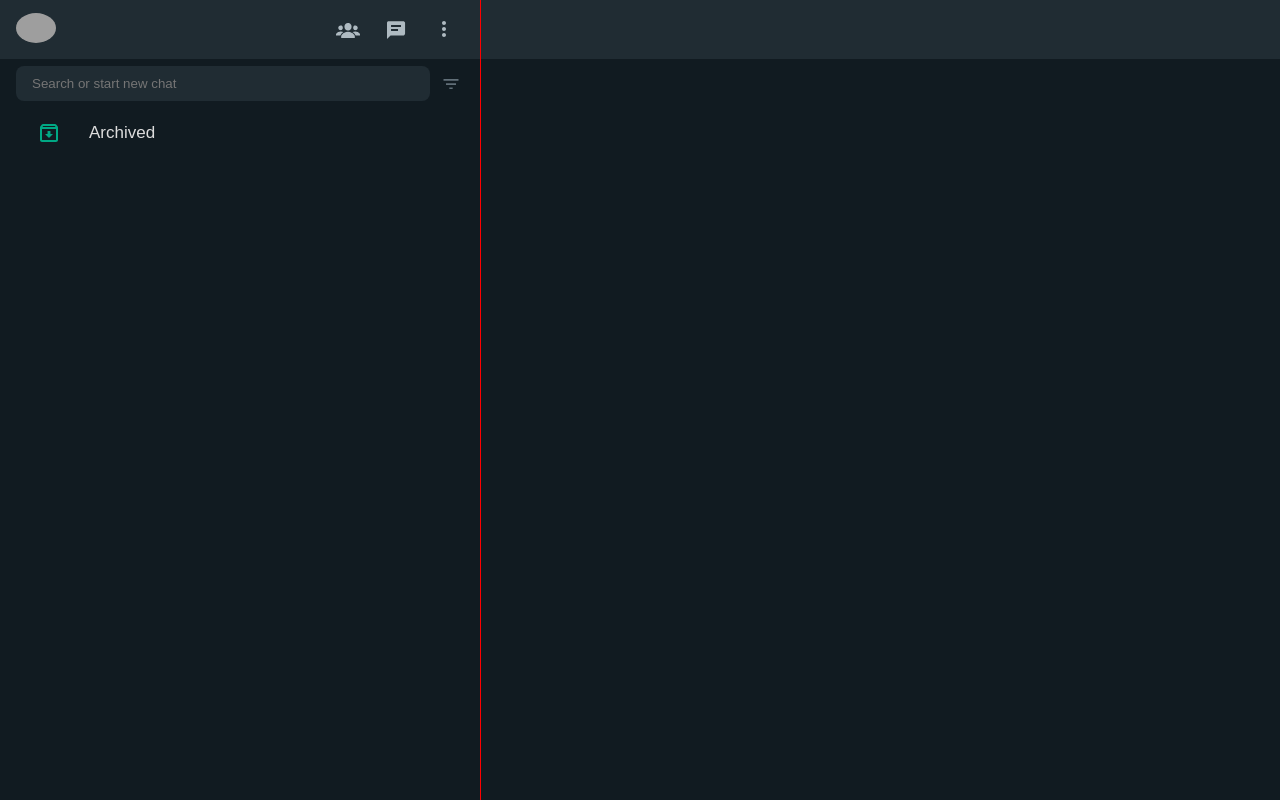
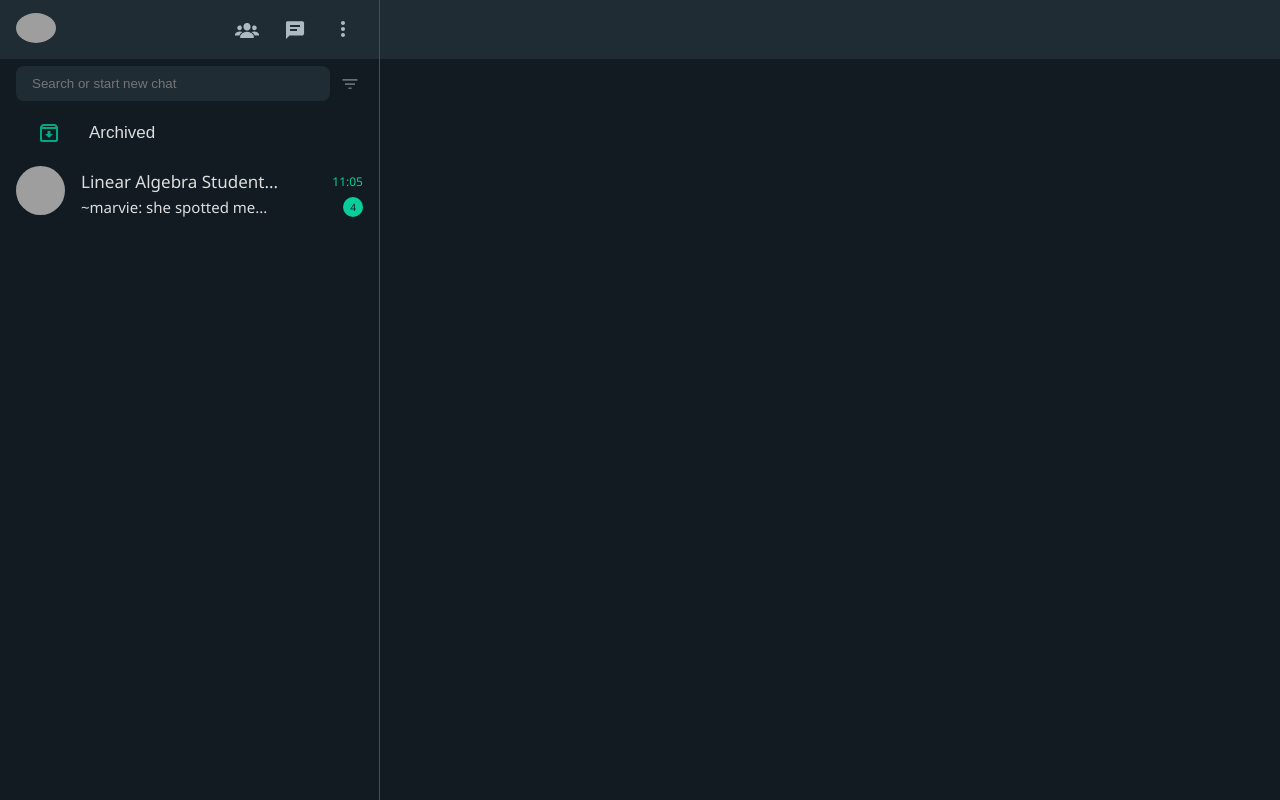
Before and after one commit to NgcoboAyanda/chatapp, a React (Create React App) app: page / in a window 1280 px wide. Built offline with nearby package versions, Linux system fonts and the light colour scheme; grey boxes are pictures that could not be loaded.

Commit message:
created and styled ChatCard component

```diff
--- a/public/index.html
+++ b/public/index.html
@@ -7,7 +7,7 @@
     <meta name="theme-color" content="#000000" />
     <meta
       name="description"
-      content="Web site created using create-react-app"
+      content="Whatsapp Web Clone by Ayanda Ngcobo"
     />
     <link rel="apple-touch-icon" href="%PUBLIC_URL%/logo192.png" />
     <!--
@@ -24,7 +24,7 @@
       work correctly both with client-side routing and a non-root public URL.
       Learn how to configure a non-root public URL by running `npm run build`.
     -->
-    <title>React App</title>
+    <title>ChatApp</title>
   </head>
   <body>
     <noscript>You need to enable JavaScript to run this app.</noscript>
--- a/src/base/App.css
+++ b/src/base/App.css
@@ -11,6 +11,8 @@
 .app__chats{
   height: 100%;
   flex: 3;
+  min-width: 312px;
+  max-width: 380px;
   border-right: 1px solid red;
 }
 
@@ -20,6 +22,8 @@
   flex-direction: column;
 }
 
+
+
 .app__messages {
   flex: 5;
 }
--- a/src/base/hooks.ts
+++ b/src/base/hooks.ts
@@ -1,5 +1,16 @@
 import { TypedUseSelectorHook, useDispatch, useSelector} from 'react-redux'
 import type { RootState, AppDispatch } from './store'
+
+//function to convert timestamp to 24 hour time notation
+export const convertTimestampTo24Hour = (timestamp: number): string => {
+    const date = new Date(timestamp)
+    const hours = date.getHours()
+    let minutes = date.getMinutes()
+    const seconds = date.getSeconds()
+    //if mintes are less than 10, we want to add 0 as a prefix
+    return `${hours}:${minutes<10?`0${minutes}`: minutes}`
+}
+
 
 //Use throughout app instead of plain 'useDispatch' and 'useSelector'
 export const useAppDispatch: () => AppDispatch = useDispatch
--- /dev/null
+++ b/src/components/ChatCard/ChatCard.css
@@ -0,0 +1,89 @@
+.chat-card{
+    padding: 0 var(--space-mid);
+    cursor: pointer;
+    height: 72px;
+    transition: background-color 0.1s ease;
+    background-color: var(--card-backgroud-color);
+    --chat-title-font-size: var(--text-size-mid);
+
+    --chat-info-font-size: var(--text-size-normal);
+    --chat-info-time-font-size: 12px;
+    --chat-info-time-color: currentColor;
+
+    --card-backgroud-color: transparent;
+    --card-background-color-hover: #202c33;
+
+    --unread-count-text-color: var(--background-mid);
+    --unread-count-background-color: var(--color-primary-light);
+    --unread-count-font-size: 10px;
+}
+
+.chat-card_unread{
+    --chat-info-time-color: var(--color-primary-light)
+}
+
+.chat-card:hover{
+    background-color: var(--card-background-color-hover);
+}
+
+.chat-card > div {
+    height: 100%;
+    display: flex;
+    align-items: center;
+}
+
+.chat-card__profile-pic > div > img{
+    border-radius: 50%;
+    width: 49px;
+    height: 49px;
+}
+
+.chat-card__info{
+    flex: 1;
+    color: var(--text-color-light);
+    margin-left: var(--space-mid);
+}
+
+.chat-card__info__title > div{
+    display: flex;
+    align-items: center;
+}
+
+.chat-card__info__title > div > .chat-name{
+    display: flex;
+    font-size: var(--chat-title-font-size);
+    font-weight: 500;
+}
+
+.chat-card__info__title > div > .chat-time{
+    display: block;
+    color: var(--chat-info-time-color);
+    background-color: var(--card-background-color);
+    z-index: 1;
+    margin-left: auto;
+    margin-top: 1px;
+    font-size: var(--chat-info-time-font-size);
+}
+
+.chat-card__info__message{
+    margin-top: var(--space-tiny);
+    font-size: var(--chat-info-font-size);
+}
+
+.chat-card__info__message > div {
+    display: flex;
+    position: relative;
+}
+
+.chat-card__info__message__unread-count{
+    display: flex;
+    align-items: center;
+    justify-content: center;
+    border-radius: 50%;
+    width: 20px;
+    height: 20px;
+    color: var(--unread-count-text-color);
+    background-color: var(--unread-count-background-color);
+    font-size: var(--unread-count-font-size);
+    margin-left: auto;
+}
--- /dev/null
+++ b/src/components/ChatCard/ChatCard.tsx
@@ -0,0 +1,100 @@
+import React, { useState, useEffect } from 'react';
+import { ChatInterface } from '../../interfaces/data/dataInterfaces';
+
+import './ChatCard.css';
+import { convertTimestampTo24Hour } from '../../base/hooks';
+
+interface ChatCardProps extends ChatInterface {
+
+};
+
+const ChatCard = ( { name, type, chatPicture, participants, messages } : ChatCardProps ) => {
+    const[nOfUnreadMsgs, setNoOfUnreadMsgs] = useState<number>(0);//the number of unread messages
+
+
+    useEffect(
+        () => {
+            let n = 0;
+            messages.forEach( msg =>{
+                //if message is unred we increase count
+                if(!msg.read){
+                    n++;
+                }
+            });
+            setNoOfUnreadMsgs(n);
+        },
+        [messages]
+    )
+
+    const trimAndAddElipses = (theString: string, idealLength: number): string => {
+        let result = "";
+        if(theString.length >= idealLength){
+            if(idealLength > 3){
+                result = theString.slice(0 , idealLength-3)+"...";
+            }
+            else{
+                result = theString.slice(0 , idealLength)+"...";
+            }
+        }
+        else {
+            result = theString;
+        }
+        return result;
+    }
+
+    return (
+        <div className={`chat-card ${nOfUnreadMsgs>0?'chat-card_unread':''}`}>
+            <div>
+                <div className="chat-card__profile-pic">
+                    <div>
+                        <img src={chatPicture} alt={name} />
+                    </div>
+                </div>
+
+                <div className="chat-card__info">
+                    <div>
+                        <div className="chat-card__info__title">
+                            <div>
+                                <span className="chat-name">
+                                    {trimAndAddElipses(name, 25)}
+                                </span>
+                                <span className="chat-time">
+                                    {
+                                        /* get last message time and use a function to convert it to 24 hour format */
+                                        convertTimestampTo24Hour( messages[messages.length - 1].timeStamp )
+                                    }
+                                </span>
+                            </div>
+                        </div>
+                        <div className="chat-card__info__message">
+                            <div>
+                                <div className="chat-card__info__message__author-and-content">
+                                    ~
+                                    {
+                                        /* get the last message author */
+                                        messages[messages.length - 1].author.displayName
+                                    }
+                                    :&nbsp;
+                                    {
+                                        /* get the last message content */
+                                        trimAndAddElipses(
+                                            messages[messages.length - 1].content,
+                                            17
+                                        )
+                                    }
+                                </div>
+                                <div className="chat-card__info__message__unread-count">
+                                    <span>
+                                        {nOfUnreadMsgs<999?nOfUnreadMsgs:"999"}
+                                    </span>
+                                </div>
+                            </div>
+                        </div>
+                    </div>
+                </div>
+            </div>
+        </div>
+    )
+}
+
+export default ChatCard
--- a/src/components/ChatsList/ChatsList.tsx
+++ b/src/components/ChatsList/ChatsList.tsx
@@ -3,7 +3,7 @@ import React from 'react';
 import './ChatsList.css';
 import ArchivedBtn from '../ArchivedBtn/ArchivedBtn';
 import { useAppSelector } from '../../base/hooks';
-import ChatCard from './ChatCard/ChatCard';
+import ChatCard from '../ChatCard/ChatCard';
 
 const ChatsList = () => {
     const { chats } = useAppSelector(state => state.data)
@@ -11,11 +11,12 @@ const ChatsList = () => {
     const renderChatListCards = () => {
         return chats.map( (chat, i) => {
             //destructuring properties of chat object
-            const {name, type, participants, messages} = chat
+            const {name, type, chatPicture, participants, messages} = chat
             return (
                 <ChatCard
                     name={name}
                     type={type}
+                    chatPicture={chatPicture}
                     participants={participants}
                     messages={messages}
                 />
@@ -31,6 +32,7 @@ const ChatsList = () => {
                 />
                 <div className="chats-list__cards">
                     <div>
+                        {renderChatListCards()}
                     </div>
                 </div>
             </div>
--- a/src/features/data/data.ts
+++ b/src/features/data/data.ts
@@ -1,12 +1,12 @@
-import { createSlice, PayloadAction } from '@reduxjs/toolkit'
-import type { RootState } from '../../base/store'
-import { ContactInterface, ChatInterface } from '../../interfaces/data/dataInterfaces'
+import { createSlice, PayloadAction } from '@reduxjs/toolkit';
+import type { RootState } from '../../base/store';
+import { ContactInterface, ChatInterface } from '../../interfaces/data/dataInterfaces';
 
 // Define a type for the slice state
 interface DataState {
     contacts: Array<ContactInterface>,
     chats: Array<ChatInterface>
-}
+};
 
 const initialState: DataState = {
     contacts: [
@@ -14,8 +14,9 @@ const initialState: DataState = {
     ],
     chats: [
         {
-            name: 'Linear Algebra Students',
-            type: 'group',
+            name: "Linear Algebra Students University Of Heldenburg",
+            type: "group",
+            chatPicture: "https://i.pinimg.com/736x/16/9a/10/169a10315996fab765a9cea4027dd412.jpg",
             participants: [
                 "+27 00 000 0000",
                 "+27 01 000 0000",
@@ -27,29 +28,53 @@ const initialState: DataState = {
             ],
             messages: [
                 {
-                    author: "+27 05 000 0000",
+                    author: {
+                        displayName: "iris❤❤❤",
+                        profilePicURL: "https://i.pinimg.com/564x/6c/66/6b/6c666bfcbbc29a8825a18f432e0dce9c.jpg",
+                        phoneNumber: "+27 00 000 0000",
+                        about: "the GOAT",
+                    },
                     content: "lmaoo what the f?",
-                    timeStamp: "1682679908001"
+                    timeStamp: 1682679908001,
+                    read: false
                 },
                 {
-                    author: "+27 04 000 0000",
+                    author: {
+                        displayName: "malcomX",
+                        profilePicURL: "",
+                        phoneNumber: "+27 00 000 0005",
+                        about: "miss me with that shiii",
+                    },
                     content: "Shidd I saw that too😭😭",
-                    timeStamp: "1682679908006"
+                    timeStamp: 1682679908006,
+                    read: false
                 },
                 {
-                    author: "+27 02 000 0000",
-                    content: "Don't event try it, crusty ass mf😀",
-                    timeStamp: "1682679908055"
+                    author: {
+                        displayName: "slatt🐍🐍🐍",
+                        profilePicURL: "https://i.pinimg.com/736x/60/87/75/6087756f49924b9507b332de35cb0bdc.jpg",
+                        phoneNumber: "+27 00 000 0000",
+                        about: "the GOAT",
+                    },
+                    content: "Don't event try it, crusty ass mf😆",
+                    timeStamp: 1682679908055,
+                    read: false
                 },
                 {
-                    author: "+27 01 000 0000",
-                    content: "smd, go get back for ya mans",
-                    timeStamp: "1682679908085"
+                    author: {
+                        displayName: "marvie",
+                        profilePicURL: "https://i.pinimg.com/736x/fe/25/60/fe2560491a8495ad277535d6b704b41f.jpg",
+                        phoneNumber: "+27 00 020 0000",
+                        about: ""
+                    },
+                    content: "she spotted me onsite ☠",
+                    timeStamp: 1682679908085,
+                    read: false
                 }
             ]
         }
     ]
-}
+};
 
 export const dataSlice = createSlice({
     name: 'data',
@@ -57,6 +82,6 @@ export const dataSlice = createSlice({
     reducers: {
 
     }
-})
+});
 
-export default dataSlice
+export default dataSlice;
--- a/src/index.css
+++ b/src/index.css
@@ -31,6 +31,7 @@
   --ui-icon-light: #aebac1;
 
   /* margins */
+  --space-tiny: 4px;
   --space-small: 8px;
   --space-mid: 16px;
 }
```
Also changed, not shown: src/components/ChatsList/ChatCard/ChatCard.tsx (deleted, +0 -20 lines), src/interfaces/data/dataInterfaces.ts (+7 -5 lines), src/components/ChatsList/ChatCard/ChatCard.css (deleted).
